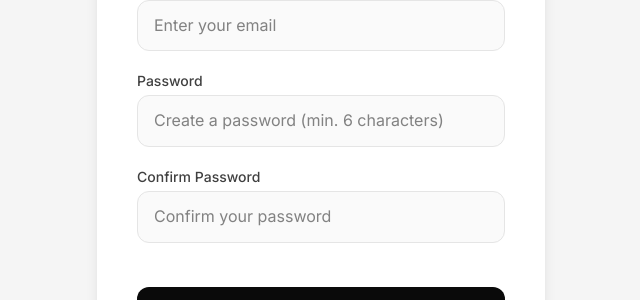
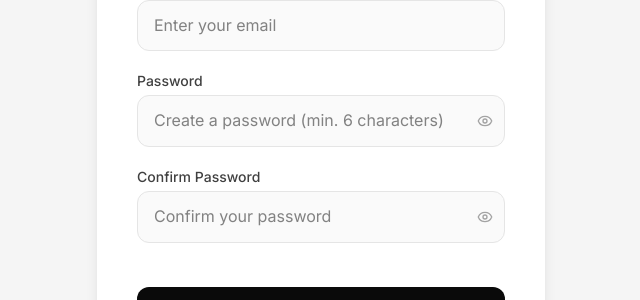
Before and after one commit to Simeon369/simplicitylife, a Next.js app: page /register in a window 1280 px wide. Shown: the part 289-589 px from the top of the page, without its empty margins (319-959 px from the left). Built offline with nearby package versions, Linux system fonts and the light colour scheme; a web font is replaced by a local one.

Commit message:
Add password visibility toggle: Implement show/hide functionality for password fields in login and registration forms, enhancing user experience and security.

```diff
--- a/app/login/page.tsx
+++ b/app/login/page.tsx
@@ -5,12 +5,13 @@ import { useRouter, useSearchParams } from "next/navigation";
 import { motion } from "framer-motion";
 import { useAuthStore, type AuthState } from "@/store/authStore";
 import Link from "next/link";
-import { AlertCircle } from "lucide-react";
+import { AlertCircle, Eye, EyeOff } from "lucide-react";
 import Loader from "@/components/Loader";
 
 export default function Login() {
   const [email, setEmail] = useState("");
   const [password, setPassword] = useState("");
+  const [showPassword, setShowPassword] = useState(false);
   const [error, setError] = useState("");
   const [loading, setLoading] = useState(false);
 
@@ -115,16 +116,30 @@ export default function Login() {
               >
                 Password
               </label>
+              <div className="relative">
                 <input
                   id="password"
-                type="password"
+                  type={showPassword ? "text" : "password"}
                   value={password}
                   onChange={(e) => setPassword(e.target.value)}
                   placeholder="Enter your password"
                   required
-                className="w-full px-4 py-3 bg-gray-50 border border-gray-200 rounded-xl focus:outline-none focus:ring-2 focus:ring-black focus:border-transparent transition-all"
+                  className="w-full px-4 py-3 pr-11 bg-gray-50 border border-gray-200 rounded-xl focus:outline-none focus:ring-2 focus:ring-black focus:border-transparent transition-all"
                   disabled={loading}
                 />
+                <button
+                  type="button"
+                  onClick={() => setShowPassword((prev) => !prev)}
+                  className="absolute inset-y-0 right-0 px-3 flex items-center text-gray-400 hover:text-gray-600 focus:outline-none"
+                  aria-label={showPassword ? "Hide password" : "Show password"}
+                >
+                  {showPassword ? (
+                    <EyeOff className="w-4 h-4" />
+                  ) : (
+                    <Eye className="w-4 h-4" />
+                  )}
+                </button>
+              </div>
             </div>
 
             <motion.button
--- a/app/register/page.tsx
+++ b/app/register/page.tsx
@@ -5,7 +5,7 @@ import { useRouter, useSearchParams } from "next/navigation";
 import { motion } from "framer-motion";
 import { useAuthStore, type AuthState } from "@/store/authStore";
 import Link from "next/link";
-import { CheckCircle, AlertCircle } from "lucide-react";
+import { CheckCircle, AlertCircle, Eye, EyeOff } from "lucide-react";
 import Loader from "@/components/Loader";
 
 export default function Register() {
@@ -13,6 +13,8 @@ export default function Register() {
   const [email, setEmail] = useState("");
   const [password, setPassword] = useState("");
   const [confirmPassword, setConfirmPassword] = useState("");
+  const [showPassword, setShowPassword] = useState(false);
+  const [showConfirmPassword, setShowConfirmPassword] = useState(false);
   const [error, setError] = useState("");
   const [successMessage, setSuccessMessage] = useState("");
   const [loading, setLoading] = useState(false);
@@ -178,16 +180,30 @@ export default function Register() {
               >
                 Password
               </label>
+              <div className="relative">
                 <input
                   id="password"
-                type="password"
+                  type={showPassword ? "text" : "password"}
                   value={password}
                   onChange={(e) => setPassword(e.target.value)}
                   placeholder="Create a password (min. 6 characters)"
                   required
-                className="w-full px-4 py-3 bg-gray-50 border border-gray-200 rounded-xl focus:outline-none focus:ring-2 focus:ring-black focus:border-transparent transition-all"
+                  className="w-full px-4 py-3 pr-11 bg-gray-50 border border-gray-200 rounded-xl focus:outline-none focus:ring-2 focus:ring-black focus:border-transparent transition-all"
                   disabled={loading}
                 />
+                <button
+                  type="button"
+                  onClick={() => setShowPassword((prev) => !prev)}
+                  className="absolute inset-y-0 right-0 px-3 flex items-center text-gray-400 hover:text-gray-600 focus:outline-none"
+                  aria-label={showPassword ? "Hide password" : "Show password"}
+                >
+                  {showPassword ? (
+                    <EyeOff className="w-4 h-4" />
+                  ) : (
+                    <Eye className="w-4 h-4" />
+                  )}
+                </button>
+              </div>
             </div>
 
             <div>
@@ -197,16 +213,36 @@ export default function Register() {
               >
                 Confirm Password
               </label>
+              <div className="relative">
                 <input
                   id="confirmPassword"
-                type="password"
+                  type={showConfirmPassword ? "text" : "password"}
                   value={confirmPassword}
                   onChange={(e) => setConfirmPassword(e.target.value)}
                   placeholder="Confirm your password"
                   required
-                className="w-full px-4 py-3 bg-gray-50 border border-gray-200 rounded-xl focus:outline-none focus:ring-2 focus:ring-black focus:border-transparent transition-all"
+                  className="w-full px-4 py-3 pr-11 bg-gray-50 border border-gray-200 rounded-xl focus:outline-none focus:ring-2 focus:ring-black focus:border-transparent transition-all"
                   disabled={loading}
                 />
+                <button
+                  type="button"
+                  onClick={() =>
+                    setShowConfirmPassword((prev) => !prev)
+                  }
+                  className="absolute inset-y-0 right-0 px-3 flex items-center text-gray-400 hover:text-gray-600 focus:outline-none"
+                  aria-label={
+                    showConfirmPassword
+                      ? "Hide confirm password"
+                      : "Show confirm password"
+                  }
+                >
+                  {showConfirmPassword ? (
+                    <EyeOff className="w-4 h-4" />
+                  ) : (
+                    <Eye className="w-4 h-4" />
+                  )}
+                </button>
+              </div>
             </div>
 
             <motion.button
```
Lines whose indentation alone changed are shown as unchanged.
